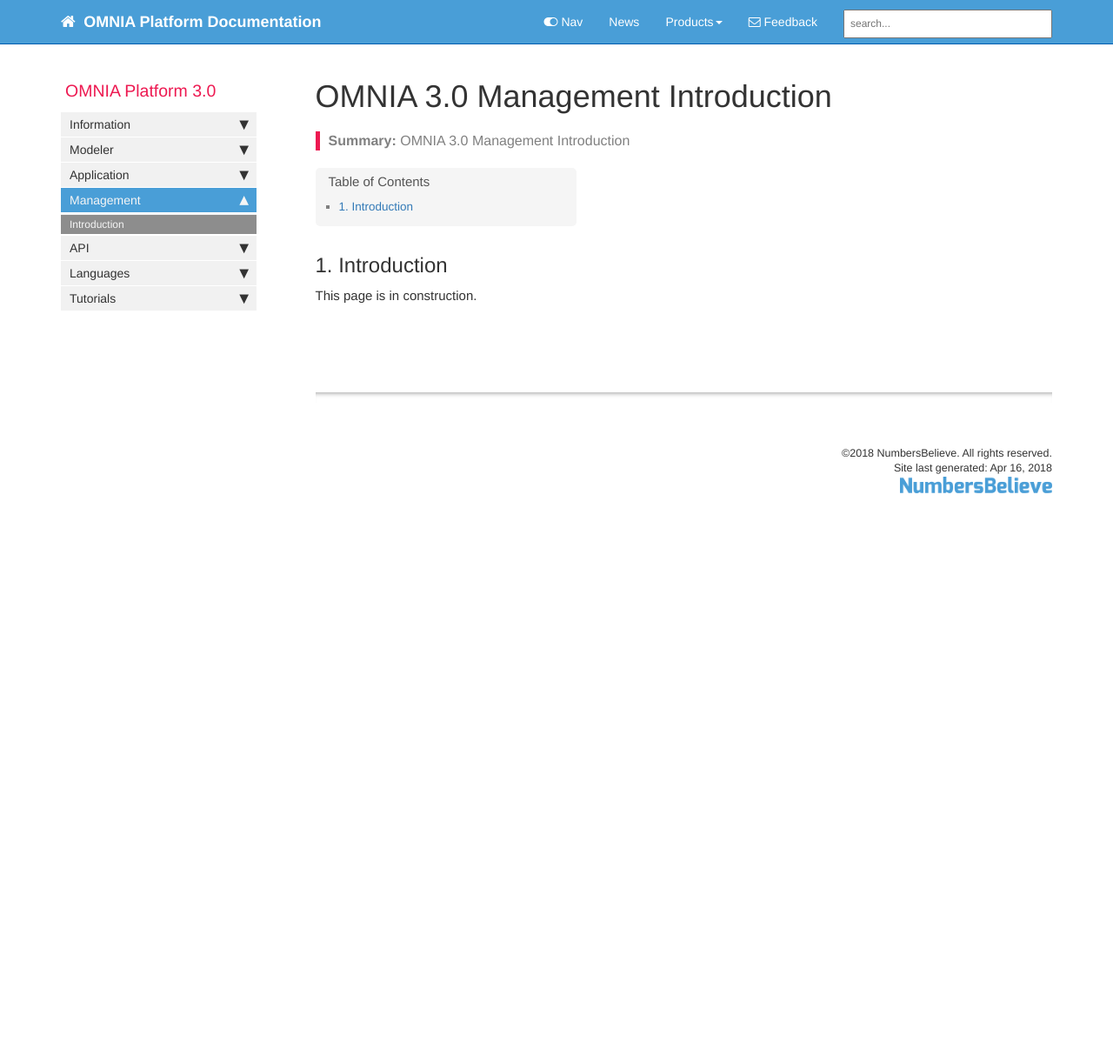
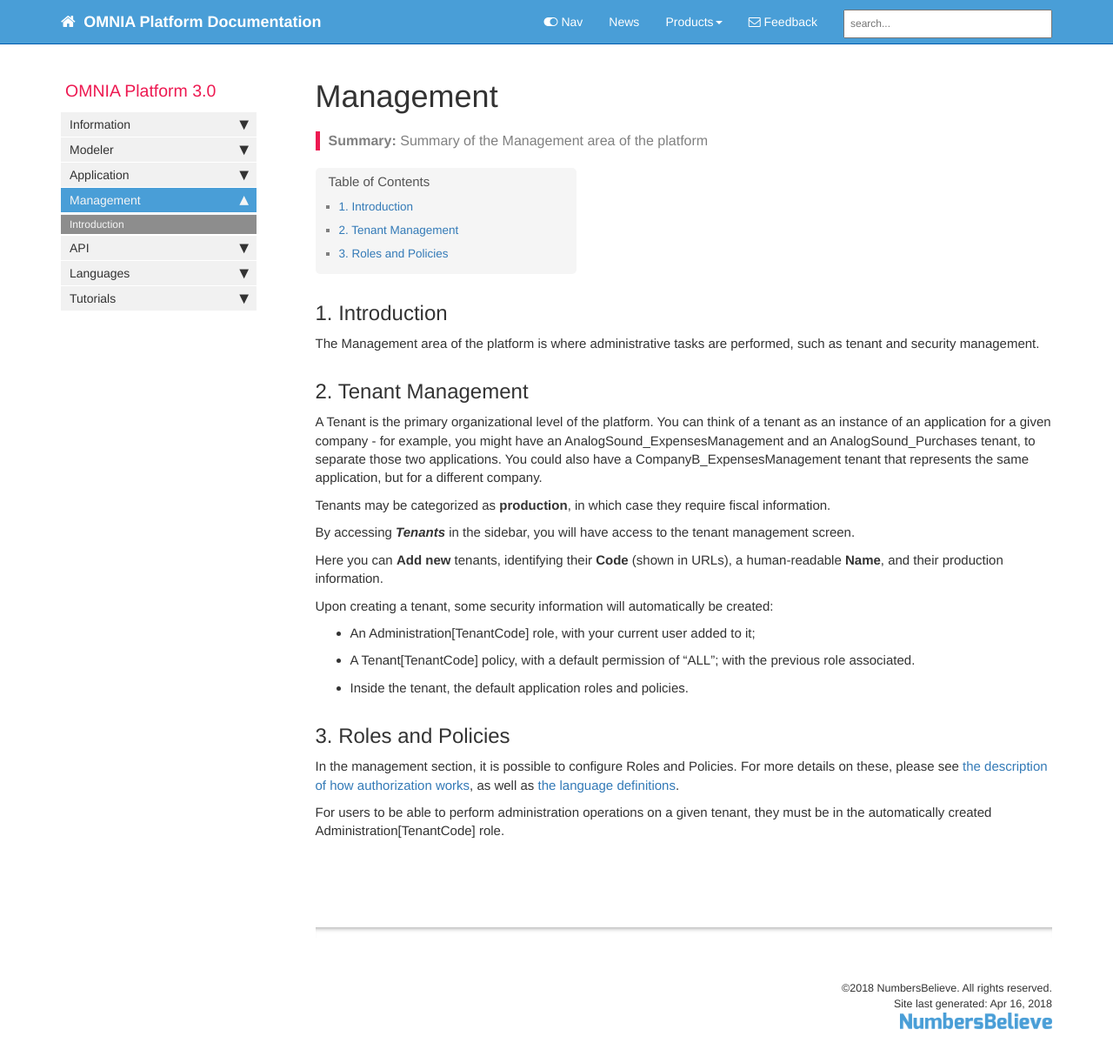
Before and after one commit to daniel8lopes/omnia3, a Jekyll site: the page built from docs/pages/omnia3/Management/omnia3_management_introduction.md, in a window 1280 px wide and 1243 px high. Shown: the top 1222 px of the window at 87% size. Built offline with Jekyll 4.4.1, drawn with Linux system fonts in a browser that asks for light colours; nearby versions of some CDN libraries; comment, search, counter and statistics services are not loaded.

Commit message:
Add tenant management

```diff
--- a/docs/pages/omnia3/Management/omnia3_management_introduction.md
+++ b/docs/pages/omnia3/Management/omnia3_management_introduction.md
@@ -1,7 +1,7 @@
 ---
-title: OMNIA 3.0 Management Introduction
+title: Management
 keywords: omnia3
-summary: "OMNIA 3.0 Management Introduction"
+summary: "Summary of the Management area of the platform"
 sidebar: omnia3_sidebar
 permalink: omnia3_management_introduction.html
 folder: omnia3
@@ -10,4 +10,25 @@ folder: omnia3
 
 ## 1. Introduction
 
-This page is in construction.
+The Management area of the platform is where administrative tasks are performed, such as tenant and security management.
+
+## 2. Tenant Management
+
+A Tenant is the primary organizational level of the platform. You can think of a tenant as an instance of an application for a given company - for example, you might have an AnalogSound_ExpensesManagement and an AnalogSound_Purchases tenant, to separate those two applications. You could also have a CompanyB_ExpensesManagement tenant that represents the same application, but for a different company.
+
+Tenants may be categorized as **production**, in which case they require fiscal information.
+
+By accessing **_Tenants_** in the sidebar, you will have access to the tenant management screen.
+
+Here you can **Add new** tenants, identifying their **Code** (shown in URLs), a human-readable **Name**, and their production information.
+
+Upon creating a tenant, some security information will automatically be created:
+- An Administration[TenantCode] role, with your current user added to it;
+- A Tenant[TenantCode] policy, with a default permission of "ALL"; with the previous role associated.
+- Inside the tenant, the default application roles and policies.
+
+## 3. Roles and Policies
+
+In the management section, it is possible to configure Roles and Policies. For more details on these, please see [the description of how authorization works](omnia3_authorization.html), as well as [the language definitions](omnia3_languages_sml.html).
+
+For users to be able to perform administration operations on a given tenant, they must be in the automatically created Administration[TenantCode] role.
```
